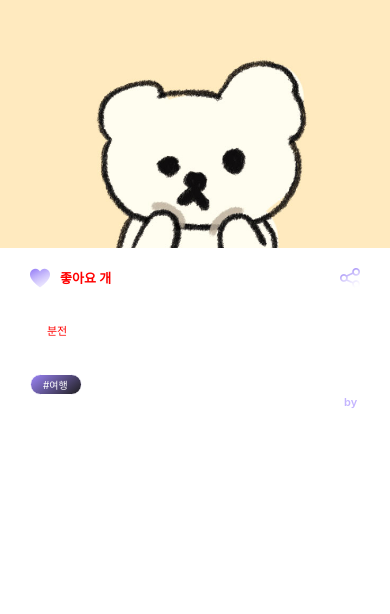
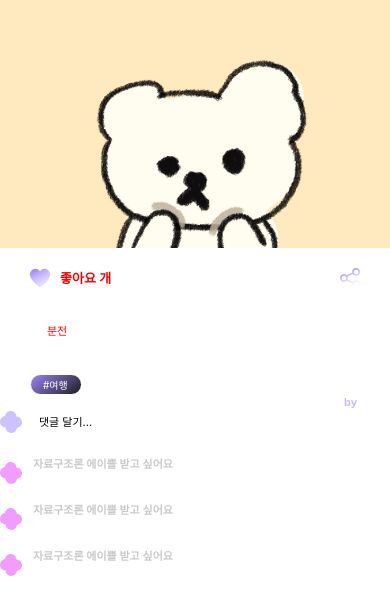
Before and after one commit to 4th-Neordinary-HACKATHON-Team-A/Web, a React Native app: screen / in a window 390 px wide. Shown: the part 142-756 px from the top of the page. Built offline with nearby package versions, Linux system fonts and the light colour scheme.

Commit message:
Feat: Post 페이지 댓글 UI 완성

```diff
--- /dev/null
+++ b/assets/svg/ChatIconSmall.tsx
@@ -0,0 +1,20 @@
+import * as React from 'react'
+import Svg, {Circle, ClipPath, Defs, G, Path, Rect} from 'react-native-svg'
+
+export default function ChatIcon() {
+  return (
+    <Svg width='22' height='22' viewBox='0 0 33 33' fill='none' xmlns='http://www.w3.org/2000/svg'>
+      <G clip-path='url(#clip0_32_2227)'>
+        <Path
+          d='M30.4567 23.0312C33.8478 19.64 33.8478 14.133 30.4567 10.7419C28.8824 9.16761 26.8568 8.32688 24.7916 8.20839C24.6788 6.14888 23.8324 4.11759 22.2581 2.54334C18.867 -0.847782 13.36 -0.847782 9.96884 2.54334C8.57515 3.93704 7.75135 5.69184 7.50308 7.50308C5.6862 7.75135 3.93704 8.5695 2.54334 9.96884C-0.847782 13.36 -0.847782 18.867 2.54334 22.2581C4.11759 23.8324 6.14324 24.6731 8.20839 24.7916C8.32124 26.8511 9.16761 28.8824 10.7419 30.4567C14.133 33.8478 19.64 33.8478 23.0312 30.4567C24.4249 29.063 25.2487 27.3082 25.4969 25.4969C27.3138 25.2487 29.063 24.4305 30.4567 23.0312Z'
+          fill='#CEC1FF'
+        />
+      </G>
+      <Defs>
+        <ClipPath id='clip0_32_2227'>
+          <Rect width='33' height='33' fill='white' />
+        </ClipPath>
+      </Defs>
+    </Svg>
+  )
+}
--- /dev/null
+++ b/assets/svg/CommentIcon.tsx
@@ -0,0 +1,20 @@
+import * as React from 'react'
+import Svg, {Circle, ClipPath, Defs, G, Path, Rect} from 'react-native-svg'
+
+export default function CommentIcon() {
+  return (
+    <Svg width='22' height='22' viewBox='0 0 33 33' fill='none' xmlns='http://www.w3.org/2000/svg'>
+      <G clip-path='url(#clip0_32_2227)'>
+        <Path
+          d='M30.4567 23.0312C33.8478 19.64 33.8478 14.133 30.4567 10.7419C28.8824 9.16761 26.8568 8.32688 24.7916 8.20839C24.6788 6.14888 23.8324 4.11759 22.2581 2.54334C18.867 -0.847782 13.36 -0.847782 9.96884 2.54334C8.57515 3.93704 7.75135 5.69184 7.50308 7.50308C5.6862 7.75135 3.93704 8.5695 2.54334 9.96884C-0.847782 13.36 -0.847782 18.867 2.54334 22.2581C4.11759 23.8324 6.14324 24.6731 8.20839 24.7916C8.32124 26.8511 9.16761 28.8824 10.7419 30.4567C14.133 33.8478 19.64 33.8478 23.0312 30.4567C24.4249 29.063 25.2487 27.3082 25.4969 25.4969C27.3138 25.2487 29.063 24.4305 30.4567 23.0312Z'
+          fill='#F19CFF'
+        />
+      </G>
+      <Defs>
+        <ClipPath id='clip0_32_2227'>
+          <Rect width='33' height='33' fill='white' />
+        </ClipPath>
+      </Defs>
+    </Svg>
+  )
+}
--- a/package.json
+++ b/package.json
@@ -15,6 +15,7 @@
     "react-dom": "18.2.0",
     "react-native": "0.71.3",
     "react-native-gesture-handler": "^2.11.0",
+    "react-native-ios-kit": "^0.0.22",
     "react-native-safe-area-context": "^4.5.3",
     "react-native-svg": "13.4.0",
     "react-native-web": "~0.18.7",
--- /dev/null
+++ b/pages/Comment.styled.tsx
@@ -0,0 +1,27 @@
+import styled from 'styled-components/native'
+
+export const CommentList = styled.View``
+export const CommentItem = styled.View`
+  display: flex;
+  flex-direction: row;
+  align-items: center;
+  gap: 11px;
+  margin-bottom: 10px;
+`
+
+export const CommentItemTextWrapper = styled.View`
+  display: flex;
+  justify-content: center;
+`
+
+export const CommentItemTitle = styled.Text`
+  font-size: 11px;
+  font-weight: 600;
+  color: #c9c9c9;
+`
+
+export const CommentItemDesc = styled.Text`
+  font-size: 14px;
+  font-weight: 400;
+  color: #fff;
+`
--- /dev/null
+++ b/pages/CommentList.tsx
@@ -0,0 +1,33 @@
+import React from 'react'
+import * as C from './Comment.styled'
+import {FlatList} from 'react-native'
+import CommentIco from '../assets/svg/CommentIcon'
+
+interface Props {
+  comments: {
+    title: string
+    desc: string
+  }[]
+}
+
+const CommentList: React.FC<Props> = ({comments}) => {
+  return (
+    <C.CommentList>
+      <FlatList data={comments} renderItem={({item}) => <CommentItem title={item.title} desc={item.desc} />}></FlatList>
+    </C.CommentList>
+  )
+}
+
+const CommentItem = ({title, desc}: {title: string; desc: string}) => {
+  return (
+    <C.CommentItem>
+      <CommentIco />
+      <C.CommentItemTextWrapper>
+        <C.CommentItemTitle>{title}</C.CommentItemTitle>
+        <C.CommentItemDesc>{desc}</C.CommentItemDesc>
+      </C.CommentItemTextWrapper>
+    </C.CommentItem>
+  )
+}
+
+export default CommentList
--- a/pages/Post.tsx
+++ b/pages/Post.tsx
@@ -3,22 +3,25 @@ import {Text, StyleSheet, View, ImageBackground, Image} from 'react-native'
 import {SafeAreaView} from 'react-native-safe-area-context'
 import {LinearGradient} from 'expo-linear-gradient'
 import {commonStyles} from '../styles/common'
-import COLORS from "../styles/colors"
-import HeartButton from "./../components/HeartButton";
+import COLORS from '../styles/colors'
+import HeartButton from './../components/HeartButton'
+import CommentList from './CommentList'
+import {styled} from 'styled-components/native'
+import ChatIconSmall from '../assets/svg/ChatIconSmall'
 interface PostProps {
   likeCount?: number
-  title: string
+  title?: string
   content?: string
-  nickname: string
+  nickname?: string
   time?: number
-  source: string
-  category: string | string[]
+  source?: string
+  category?: string | string[]
 }
 
-const Post = ({likeCount, title, content, nickname, time, source, category} : PostProps) => {
+const Post = ({likeCount, title, content, nickname, time, source, category}: PostProps) => {
   const [like, setLike] = useState(false)
 
-  const toggleLike = async (e) => {
+  const toggleLike = async e => {
     setLike(!like)
   }
   return (
@@ -34,14 +37,10 @@ const Post = ({likeCount, title, content, nickname, time, source, category} : Po
           <Image source={require('../assets/img/ic-share.png')} style={styles.likeButton} />
         </View>
         <View style={styles.titleBox}>
-          <Text style={styles.titleText}>
-            {title}
-          </Text>
+          <Text style={styles.titleText}>{title}</Text>
           <Text style={styles.timeText}>{time}분전</Text>
         </View>
-        <Text style={styles.contentText}>
-          {content}
-        </Text>
+        <Text style={styles.contentText}>{content}</Text>
         <LinearGradient
           // start={{x: 0.6, y: 0.1}} end={{x: 0.7, y: 1}}
           start={{x: 0.6, y: 0.1}}
@@ -53,9 +52,20 @@ const Post = ({likeCount, title, content, nickname, time, source, category} : Po
         </LinearGradient>
         <Text style={styles.nicknameText}>by {nickname}</Text>
       </View>
+      <TextFieldWrapper>
+        <ChatIconSmall />
+        <TextField placeholder='댓글 달기...' />
+      </TextFieldWrapper>
+      <CommentList
+        comments={[
+          {title: '자료구조론 에이쁠 받고 싶어요', desc: '초등학생 때 어디에서 사셨나요..'},
+          {title: '자료구조론 에이쁠 받고 싶어요', desc: '초등학생 때 어디에서 사셨나요..'},
+          {title: '자료구조론 에이쁠 받고 싶어요', desc: '초등학생 때 어디에서 사셨나요..'},
+        ]}
+      />
     </SafeAreaView>
   )
-};
+}
 
 const styles = StyleSheet.create({
   container: {
@@ -127,8 +137,8 @@ const styles = StyleSheet.create({
     backgroundColor: COLORS.PURPLE_100,
     borderRadius: 12,
     borderWidth: 1,
-    borderStyle: "solid",
-    borderColor: 'white'
+    borderStyle: 'solid',
+    borderColor: 'white',
   },
   categotyText: {
     color: 'white',
@@ -137,4 +147,19 @@ const styles = StyleSheet.create({
   },
 })
 
+const TextFieldWrapper = styled.View`
+  display: flex;
+  flex-direction: row;
+  align-items: center;
+  gap: 11px;
+  margin-bottom: 20px;
+`
+
+const TextField = styled.TextInput`
+  padding: 6px;
+  font-size: 11px;
+  font-weight: 400;
+  color: black;
+`
+
 export default Post
```
Also changed, not shown: pages/index.tsx (+13 -3 lines), 2 other files (tests, documents, lock files or other folders). Lines whose indentation alone changed are shown as unchanged.
